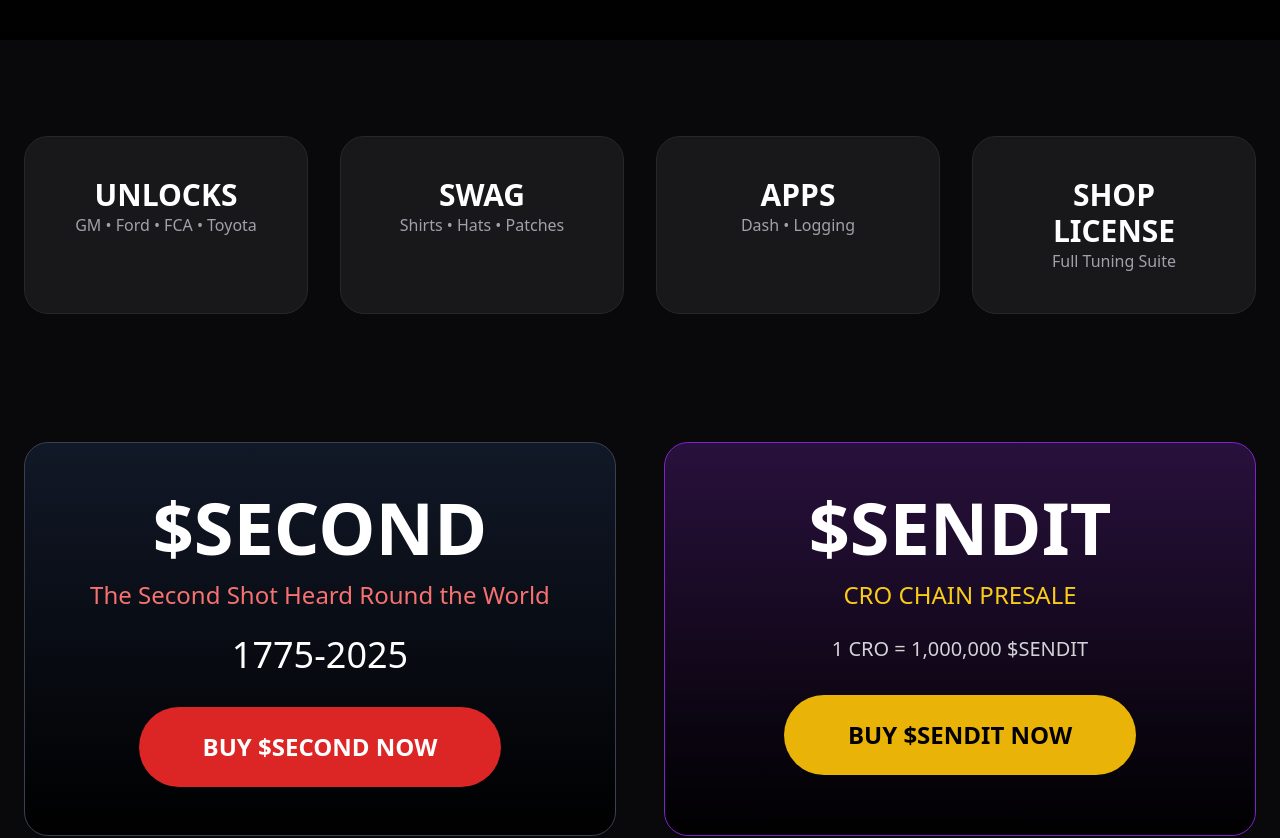
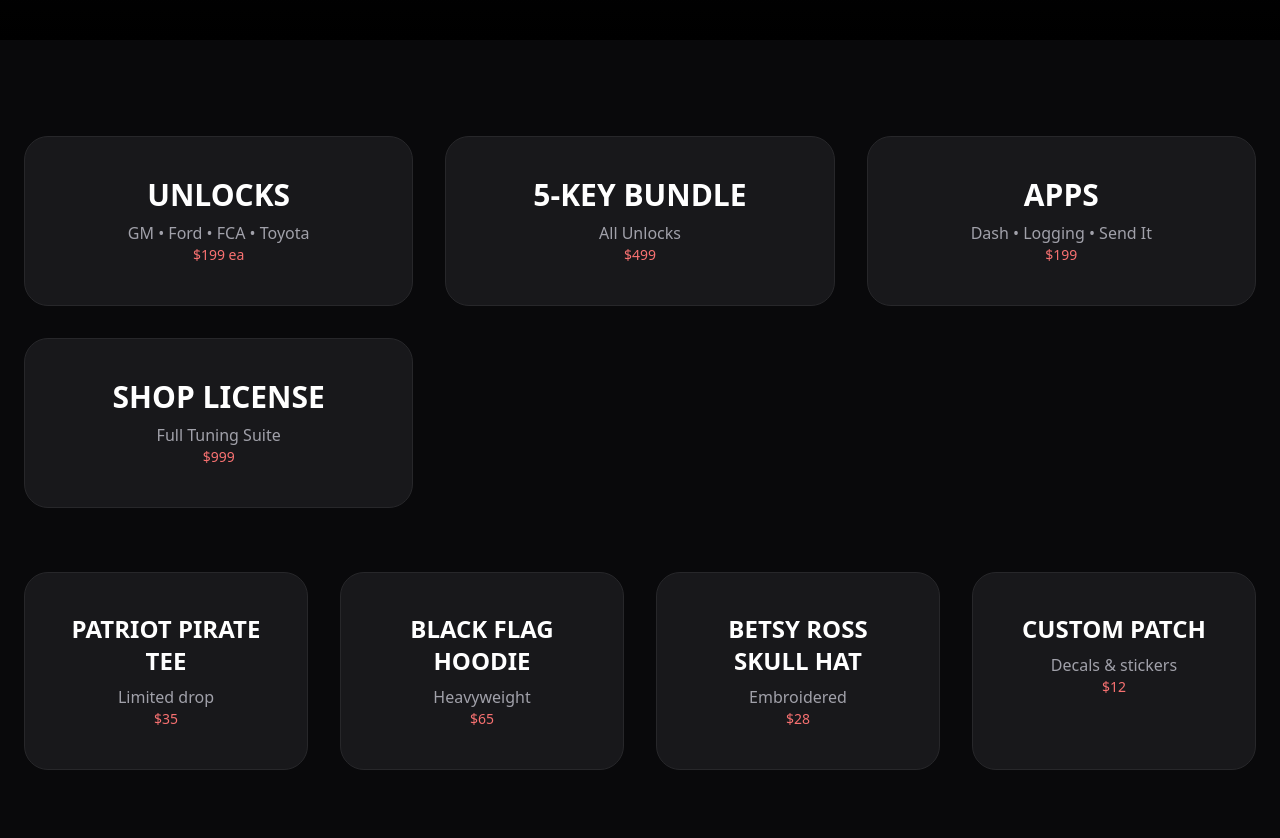
Before and after one commit to Blackflagtuningsendit/blackflagtunning-full-2, a Next.js app: page / in a window 1280 px wide. Shown: the part 760-1598 px from the top of the page. Built offline with nearby package versions, Linux system fonts and the light colour scheme.

Commit message:
Update page.tsx

```diff
--- a/app/page.tsx
+++ b/app/page.tsx
@@ -1,7 +1,6 @@
 export default function Home() {
   return (
     <main className="min-h-screen bg-black text-white">
-
       {/* HERO */}
       <section className="relative h-screen flex items-center justify-center bg-gradient-to-b from-zinc-900 to-black">
         <div className="text-center px-6">
@@ -14,46 +13,75 @@
         </div>
       </section>
 
-      {/* LINKS GRID */}
+      {/* UNLOCKS & APPS GRID */}
       <section className="py-24 px-6 bg-zinc-950">
-        <div className="max-w-7xl mx-auto grid grid-cols-2 md:grid-cols-4 gap-8">
-          <a href="https://linktr.ee/myk9biteshard" target="_blank" rel="noopener" className="p-10 bg-zinc-900 rounded-3xl hover:bg-red-900/30 border border-zinc-800 transition text-center">
+        <div className="max-w-7xl mx-auto grid grid-cols-2 md:grid-cols-3 gap-8 mb-16">
+          <a href="https://linktr.ee/myk9biteshard" target="_blank" rel="noopener" className="p-10 bg-zinc-900 rounded-3xl hover:bg-red-900/30 border border-zinc-800 transition text-center group">
             <h3 className="text-3xl font-bold">UNLOCKS</h3>
-            <p className="text-zinc-400">GM • Ford • FCA • Toyota</p>
+            <p className="text-zinc-400 mt-2">GM • Ford • FCA • Toyota</p>
+            <p className="text-sm text-red-400 group-hover:text-red-300">$199 ea</p>
           </a>
-          <a href="https://linktr.ee/myk9biteshard" target="_blank" rel="noopener" className="p-10 bg-zinc-900 rounded-3xl hover:bg-red-900/30 border border-zinc-800 transition text-center">
-            <h3 className="text-3xl font-bold">SWAG</h3>
-            <p className="text-zinc-400">Shirts • Hats • Patches</p>
+          <a href="https://linktr.ee/myk9biteshard" target="_blank" rel="noopener" className="p-10 bg-zinc-900 rounded-3xl hover:bg-red-900/30 border border-zinc-800 transition text-center group">
+            <h3 className="text-3xl font-bold">5-KEY BUNDLE</h3>
+            <p className="text-zinc-400 mt-2">All Unlocks</p>
+            <p className="text-sm text-red-400 group-hover:text-red-300">$499</p>
           </a>
-          <a href="https://linktr.ee/myk9biteshard" target="_blank" rel="noopener" className="p-10 bg-zinc-900 rounded-3xl hover:bg-red-900/30 border border-zinc-800 transition text-center">
+          <a href="https://linktr.ee/myk9biteshard" target="_blank" rel="noopener" className="p-10 bg-zinc-900 rounded-3xl hover:bg-red-900/30 border border-zinc-800 transition text-center group">
             <h3 className="text-3xl font-bold">APPS</h3>
-            <p className="text-zinc-400">Dash • Logging</p>
+            <p className="text-zinc-400 mt-2">Dash • Logging • Send It</p>
+            <p className="text-sm text-red-400 group-hover:text-red-300">$199</p>
           </a>
-          <a href="https://linktr.ee/myk9biteshard" target="_blank" rel="noopener" className="p-10 bg-zinc-900 rounded-3xl hover:bg-red-900/30 border border-zinc-800 transition text-center">
+          <a href="https://linktr.ee/myk9biteshard" target="_blank" rel="noopener" className="p-10 bg-zinc-900 rounded-3xl hover:bg-red-900/30 border border-zinc-800 transition text-center group">
             <h3 className="text-3xl font-bold">SHOP LICENSE</h3>
-            <p className="text-zinc-400">Full Tuning Suite</p>
+            <p className="text-zinc-400 mt-2">Full Tuning Suite</p>
+            <p className="text-sm text-red-400 group-hover:text-red-300">$999</p>
           </a>
         </div>
 
-        {/* TWO COINS */}
+        {/* SWAG GRID */}
+        <div className="max-w-7xl mx-auto grid grid-cols-2 md:grid-cols-4 gap-8">
+          <a href="https://linktr.ee/myk9biteshard" target="_blank" rel="noopener" className="p-10 bg-zinc-900 rounded-3xl hover:bg-red-900/30 border border-zinc-800 transition text-center group">
+            <h3 className="text-2xl font-bold">PATRIOT PIRATE TEE</h3>
+            <p className="text-zinc-400 mt-2">Limited drop</p>
+            <p className="text-sm text-red-400 group-hover:text-red-300">$35</p>
+          </a>
+          <a href="https://linktr.ee/myk9biteshard" target="_blank" rel="noopener" className="p-10 bg-zinc-900 rounded-3xl hover:bg-red-900/30 border border-zinc-800 transition text-center group">
+            <h3 className="text-2xl font-bold">BLACK FLAG HOODIE</h3>
+            <p className="text-zinc-400 mt-2">Heavyweight</p>
+            <p className="text-sm text-red-400 group-hover:text-red-300">$65</p>
+          </a>
+          <a href="https://linktr.ee/myk9biteshard" target="_blank" rel="noopener" className="p-10 bg-zinc-900 rounded-3xl hover:bg-red-900/30 border border-zinc-800 transition text-center group">
+            <h3 className="text-2xl font-bold">BETSY ROSS SKULL HAT</h3>
+            <p className="text-zinc-400 mt-2">Embroidered</p>
+            <p className="text-sm text-red-400 group-hover:text-red-300">$28</p>
+          </a>
+          <a href="https://linktr.ee/myk9biteshard" target="_blank" rel="noopener" className="p-10 bg-zinc-900 rounded-3xl hover:bg-red-900/30 border border-zinc-800 transition text-center group">
+            <h3 className="text-2xl font-bold">CUSTOM PATCH</h3>
+            <p className="text-zinc-400 mt-2">Decals & stickers</p>
+            <p className="text-sm text-red-400 group-hover:text-red-300">$12</p>
+          </a>
+        </div>
+
+        {/* TWO COINS - BOTH CRO */}
         <div className="mt-32 grid md:grid-cols-2 gap-12 max-w-7xl mx-auto">
-
-          {/* $SECOND – 1775-2025 */}
+          {/* $SECOND */}
           <div className="text-center p-12 bg-gradient-to-b from-gray-900 to-black rounded-3xl border border-gray-700">
             <h2 className="text-5xl md:text-7xl font-black mb-4">$SECOND</h2>
             <p className="text-2xl text-red-400 mb-6">The Second Shot Heard Round the World</p>
             <p className="text-4xl mb-8">1775-2025</p>
+            <p className="text-xl text-zinc-300 mb-6">CRO CHAIN PRESALE</p>
             <a href="https://linktr.ee/myk9biteshard" target="_blank" rel="noopener"
                className="inline-block px-16 py-6 bg-red-600 hover:bg-red-500 text-2xl font-bold rounded-full transition">
               BUY $SECOND NOW
             </a>
           </div>
 
-          {/* $SENDIT – CRO CHAIN */}
+          {/* $SENDIT */}
           <div className="text-center p-12 bg-gradient-to-b from-purple-900/40 to-black rounded-3xl border border-purple-700">
             <h2 className="text-5xl md:text-7xl font-black mb-4">$SENDIT</h2>
-            <p className="text-2xl text-yellow-400 mb-6">CRO CHAIN PRESALE</p>
-            <p className="text-xl text-zinc-300 mb-8">1 CRO = 1,000,000 $SENDIT</p>
+            <p className="text-2xl text-yellow-400 mb-6">FULL SEND MEME COIN</p>
+            <p className="text-xl text-zinc-300 mb-6">CRO CHAIN PRESALE</p>
+            <p className="text-xl text-zinc-300 mb-4">1 CRO = 1M $SENDIT</p>
             <a href="https://linktr.ee/myk9biteshard" target="_blank" rel="noopener"
                className="inline-block px-16 py-6 bg-yellow-500 hover:bg-yellow-400 text-black text-2xl font-bold rounded-full transition">
               BUY $SENDIT NOW
```
